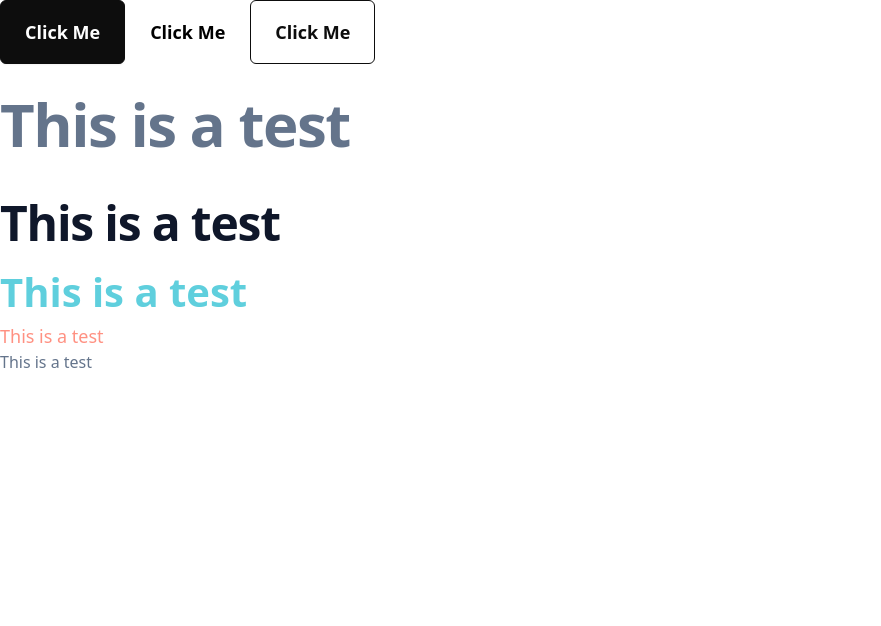
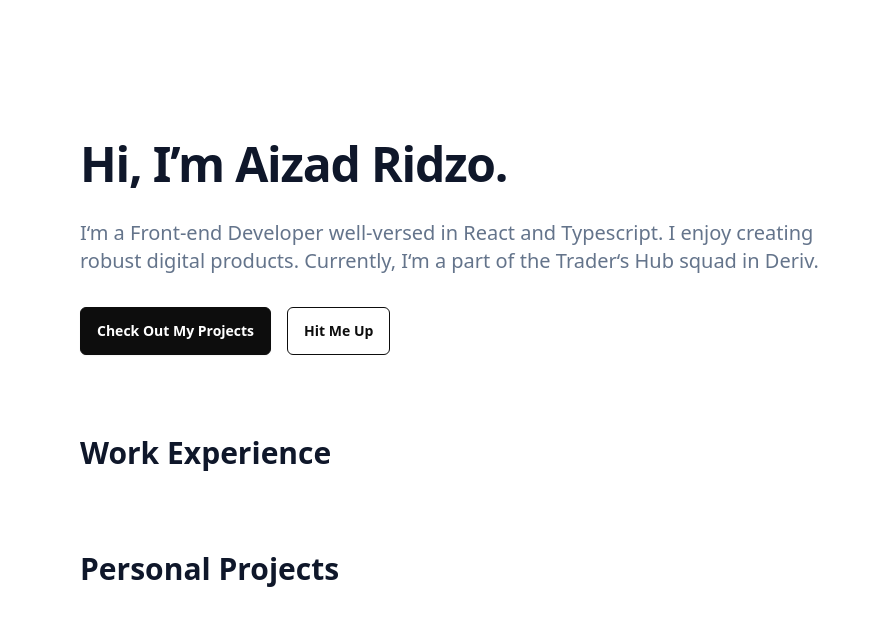
Before and after one commit to aizadrzo/personal-website, a Next.js app: page / in a window 1280 px wide. Shown: the top 626 px of the page, without its empty margins (0-881 px from the left). Built offline with nearby package versions, Linux system fonts and the light colour scheme.

Commit message:
added copy inside of index

```diff
--- a/src/components/Text/Text.classnames.ts
+++ b/src/components/Text/Text.classnames.ts
@@ -11,11 +11,11 @@ export const Tags: Record<VariantType, keyof JSX.IntrinsicElements> = {
 };
 
 export const Sizes: Record<VariantType, string> = {
-  h1: "text-6xl font-bold leading-loose tracking-tight",
-  h2: "text-5xl font-bold leading-relaxed tracking-tight",
-  h3: "text-[40px] font-semibold leading-normal",
-  p: "text-lg",
-  small: "text-base",
+  h1: "sm:text-6xl sm:leading-relaxed text-5xl font-bold leading-relaxed tracking-tight",
+  h2: "sm:text-5xl sm:leading-relaxed text-4xl font-bold tracking-tight",
+  h3: "sm:text-3xl text-2xl font-semibold leading-normal",
+  p: "text-xl",
+  small: "text-sm sm:text-base",
 };
 
 export const TextCVA = cva("", {
--- a/src/pages/index.tsx
+++ b/src/pages/index.tsx
@@ -2,29 +2,27 @@ import { Button, Text } from "@/components";
 
 export default function Home() {
   return (
-    <div>
-      <Button variant="contain" size="lg">
-        Click Me
-      </Button>
-      <Button variant="ghost" size="lg">
-        Click Me
-      </Button>
-      <Button variant="outline" size="lg">
-        Click Me
-      </Button>
-      <Text variant="h1" color="less-general">
-        This is a test
-      </Text>
-      <Text variant="h2">This is a test</Text>
-      <Text variant="h3" color="blue">
-        This is a test
-      </Text>
-      <Text variant="p" color="red">
-        This is a test
-      </Text>
-      <Text variant="small" color="less-general">
-        This is a test
-      </Text>
-    </div>
+    <main className="container pt-[125px] space-y-10 sm:space-y-20">
+      <div>
+        <Text variant="h2" className="pb-4">
+          Hi, I’m Aizad Ridzo.
+        </Text>
+        <Text variant="p" color="less-general" className="pb-8 md:w-4/6">
+          I&lsquo;m a Front-end Developer well-versed in React and Typescript. I
+          enjoy creating robust digital products. Currently, I&lsquo;m a part of
+          the Trader&lsquo;s Hub squad in Deriv.
+        </Text>
+        <div className="flex align-bottom gap-x-4">
+          <Button variant="contain">Check Out My Projects</Button>
+          <Button variant="outline">Hit Me Up</Button>
+        </div>
+      </div>
+      <div>
+        <Text variant="h3">Work Experience</Text>
+      </div>
+      <div>
+        <Text variant="h3">Personal Projects</Text>
+      </div>
+    </main>
   );
 }
--- a/tailwind.config.ts
+++ b/tailwind.config.ts
@@ -6,6 +6,18 @@ const config: Config = {
     "./src/components/**/*.{js,ts,jsx,tsx,mdx}",
     "./src/app/**/*.{js,ts,jsx,tsx,mdx}",
   ],
+  theme: {
+    container: {
+      center: true,
+      padding: {
+        DEFAULT: "1rem",
+        sm: "2rem",
+        lg: "4rem",
+        xl: "5rem",
+        "2xl": "6rem",
+      },
+    },
+  },
   plugins: [require("daisyui")],
   daisyui: {
     themes: ["lofi"],
```
